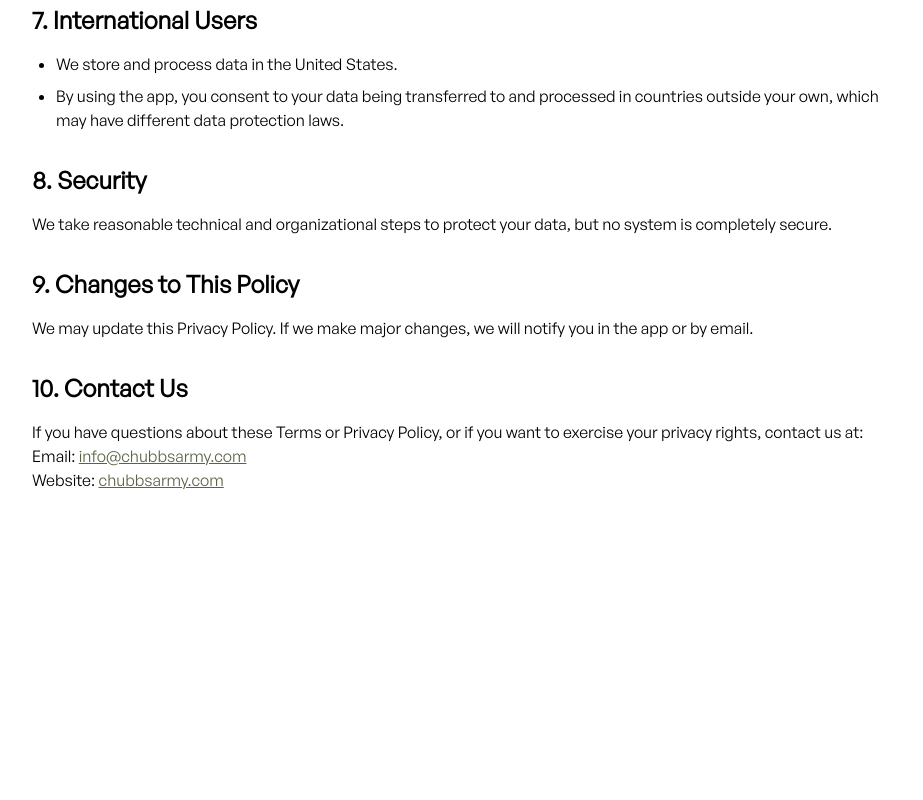
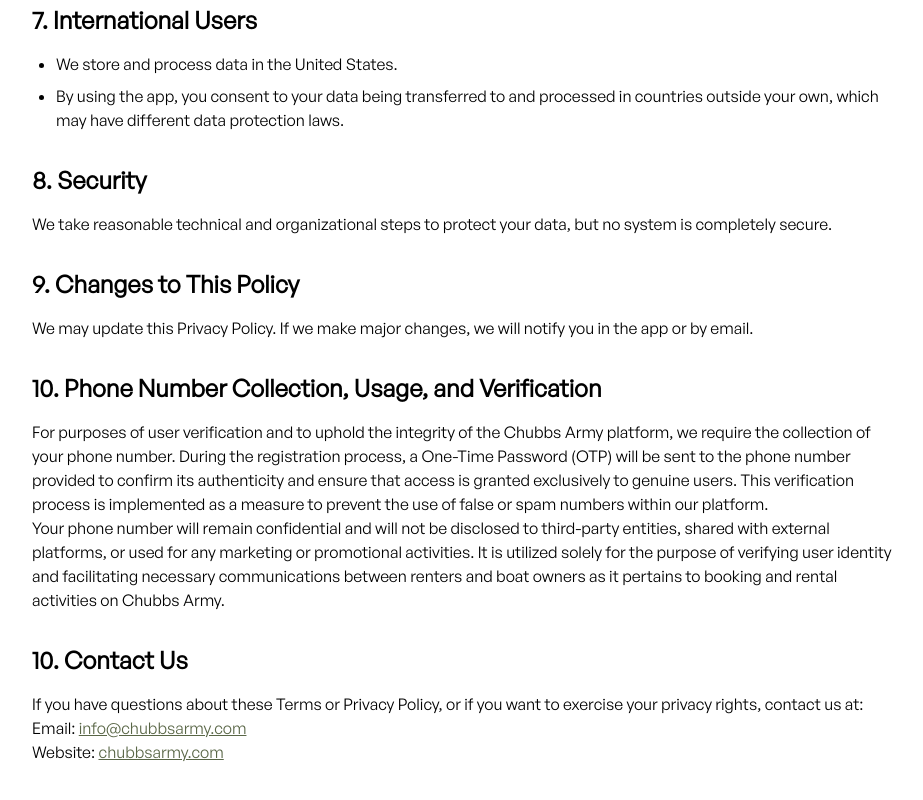
Before and after one commit to dignitestudios-dev/Chubb-s-Army-Landing-Page, a Next.js app: page /privacy-policy in a window 1280 px wide. Shown: the part 1336-2136 px from the top of the page, without its empty margins (176-1099 px from the left). Before the commit the page ends 1892 px from the top, so only its background shows below. Built offline with nearby package versions, Linux system fonts and the light colour scheme.

Commit message:
update: privacy policy

```diff
--- a/src/app/privacy-policy/page.jsx
+++ b/src/app/privacy-policy/page.jsx
@@ -147,6 +147,17 @@
           notify you in the app or by email.
         </p>
       </section>
+      <section className="mb-8">
+        <h2 className="text-2xl font-semibold mb-4">
+          10. Phone Number Collection, Usage, and Verification
+        </h2>
+        <p>
+          For purposes of user verification and to uphold the integrity of the Chubbs Army platform, we require the collection of your phone number. During the registration process, a One-Time Password (OTP) will be sent to the phone number provided to confirm its authenticity and ensure that access is granted exclusively to genuine users. This verification process is implemented as a measure to prevent the use of false or spam numbers within our platform.
+        </p>
+        <p>
+          Your phone number will remain confidential and will not be disclosed to third-party entities, shared with external platforms, or used for any marketing or promotional activities. It is utilized solely for the purpose of verifying user identity and facilitating necessary communications between renters and boat owners as it pertains to booking and rental activities on Chubbs Army.
+        </p>
+      </section>
 
       <section className="mb-8">
         <h2 className="text-2xl font-semibold mb-4">10. Contact Us</h2>
```
